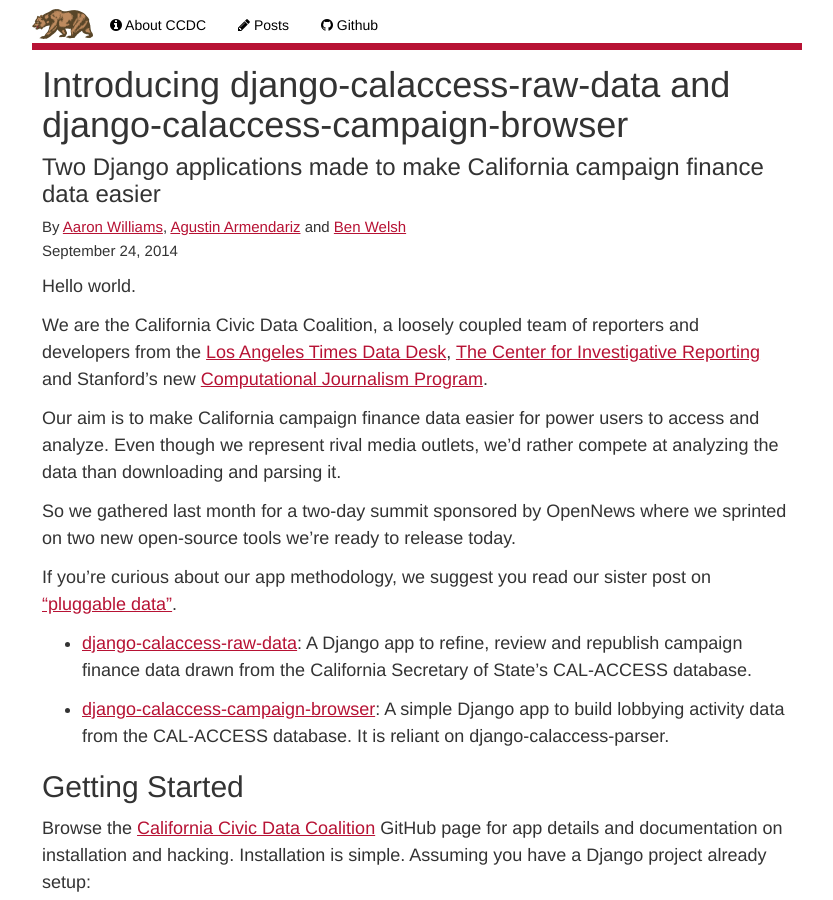
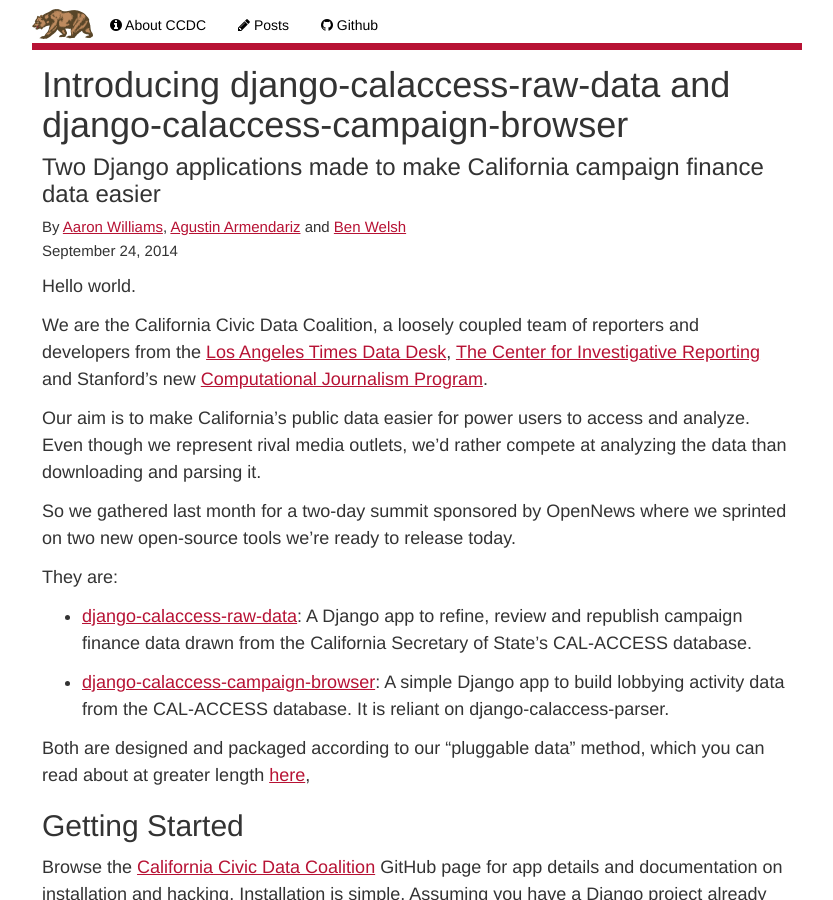
Before and after one commit to palewire/californiacivicdata.org, a Jekyll site: the page built from _posts/2014-09-24-calaccess-code-convening.markdown, in a window 1280 px wide and 900 px high. Shown: the whole window, without its empty margins (223-1056 px from the left). Built offline with Jekyll 4.4.1, drawn with Linux system fonts in a browser that asks for light colours.

Commit message:
Updated 2014-09-24-calaccess-code-convening.markdown

```diff
--- a/_posts/2014-09-24-calaccess-code-convening.markdown
+++ b/_posts/2014-09-24-calaccess-code-convening.markdown
@@ -10,16 +10,17 @@
 
 We are the California Civic Data Coalition, a loosely coupled team of reporters and developers from the [Los Angeles Times Data Desk](http://www.latimes.com/local/datadesk/), [The Center for Investigative Reporting](http://cironline.org/) and Stanford's new [Computational Journalism Program](http://towcenter.org/blog/data-journalist-profile-cheryl-phillips-stanford-data-journalism/).
 
-Our aim is to make California campaign finance data easier for power users to access and analyze. Even though we represent rival media outlets, we’d rather compete at analyzing the data than downloading and parsing it.
+Our aim is to make California's public data easier for power users to access and analyze. Even though we represent rival media outlets, we’d rather compete at analyzing the data than downloading and parsing it.
 
 So we gathered last month for a two-day summit sponsored by OpenNews where we sprinted on two new open-source tools we're ready to release today.
 
- If you're curious about our app methodology, we suggest you read our sister post on ["pluggable data"](http://www.californiacivicdata.org/2014/09/24/pluggable-data/).
-
+They are:
 
 - [django-calaccess-raw-data](http://django-calaccess-campaign-browser.californiacivicdata.org/en/latest/): A Django app to refine, review and republish campaign finance data drawn from the California Secretary of State’s CAL-ACCESS database.
 
 - [django-calaccess-campaign-browser](https://github.com/california-civic-data-coalition/django-calaccess-lobbying-browser): A simple Django app to build lobbying activity data from the CAL-ACCESS database. It is reliant on django-calaccess-parser.
+
+Both are designed and packaged according to our "pluggable data" method, which you can read about at greater length [here](http://www.californiacivicdata.org/2014/09/24/pluggable-data/),
 
 ## Getting Started
 
```
